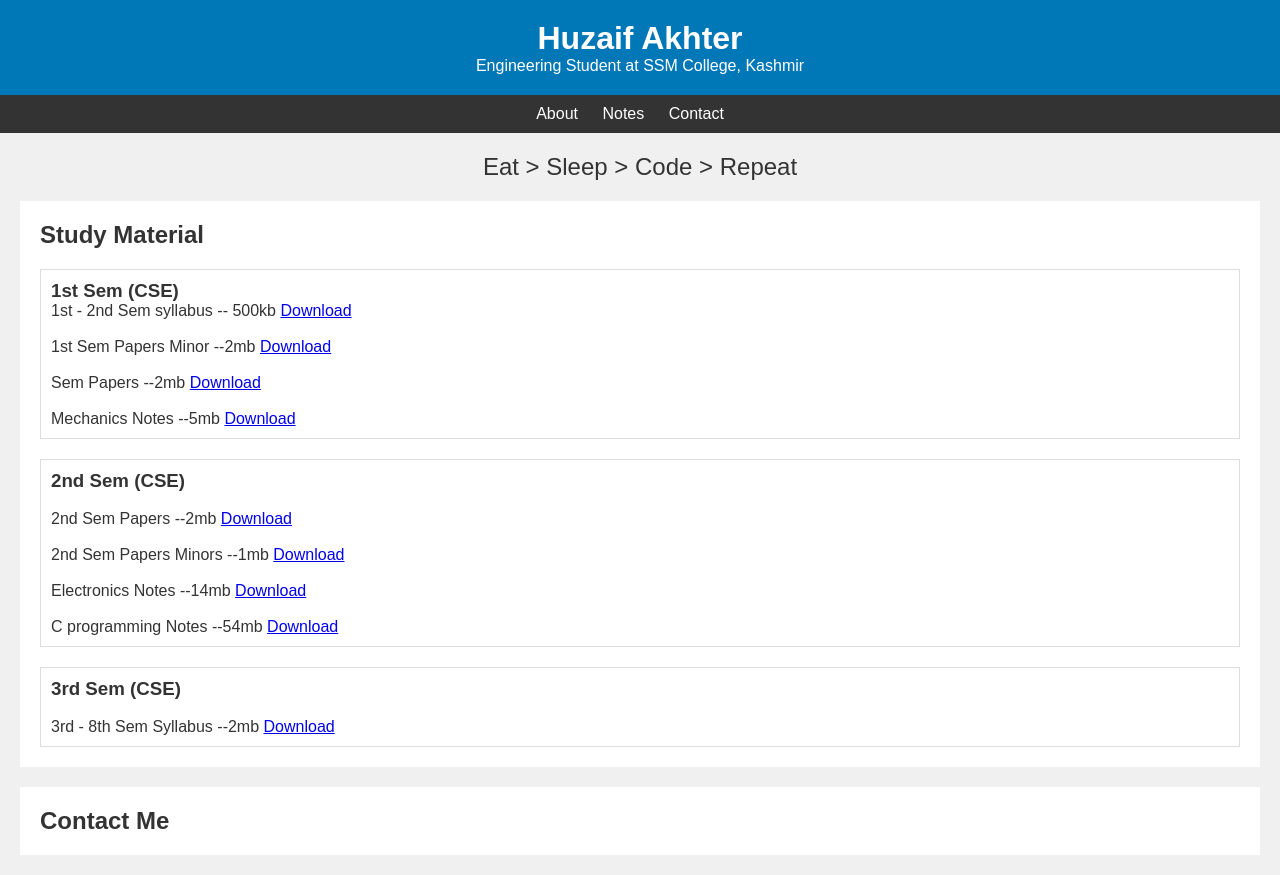
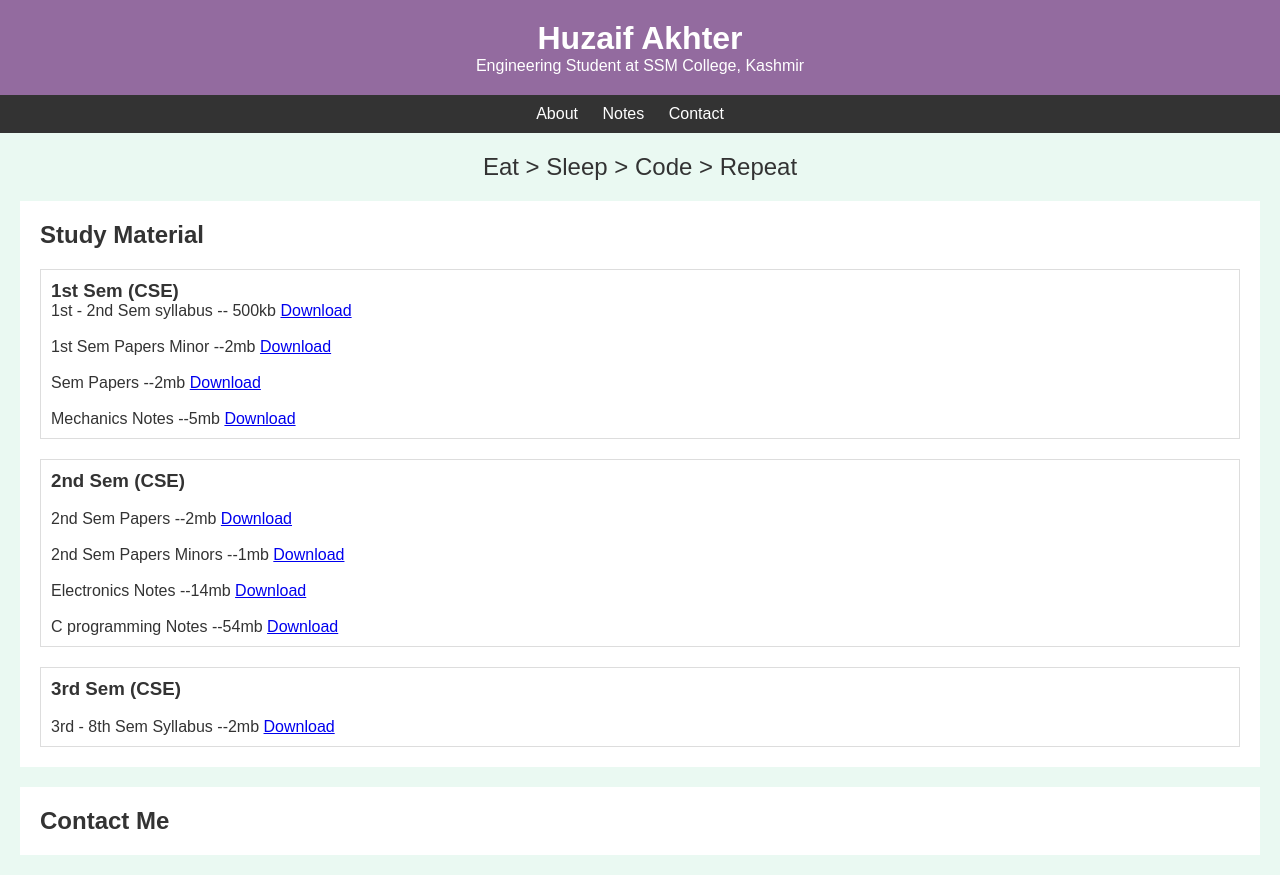
Before and after one commit to huzaifakhter/huzaifakhter.github.io, a plain HTML site: page index.html in a window 1280 px wide. Drawn offline with Linux system fonts and the light colour scheme.

Commit message:
Update styles.css

```diff
--- a/styles.css
+++ b/styles.css
@@ -7,13 +7,13 @@ body, h1, h2, h3, p, ul, li, a {
 /* Style the body */
 body {
     font-family: Arial, sans-serif;
-    background-color: #f0f0f0;
+    background-color: #eaf9f2;
     color: #333;
 }
 
 /* Style the header */
 header {
-    background-color: #0077b6;
+    background-color: #936b9f;
     color: #fff;
     text-align: center;
     padding: 20px;
```
